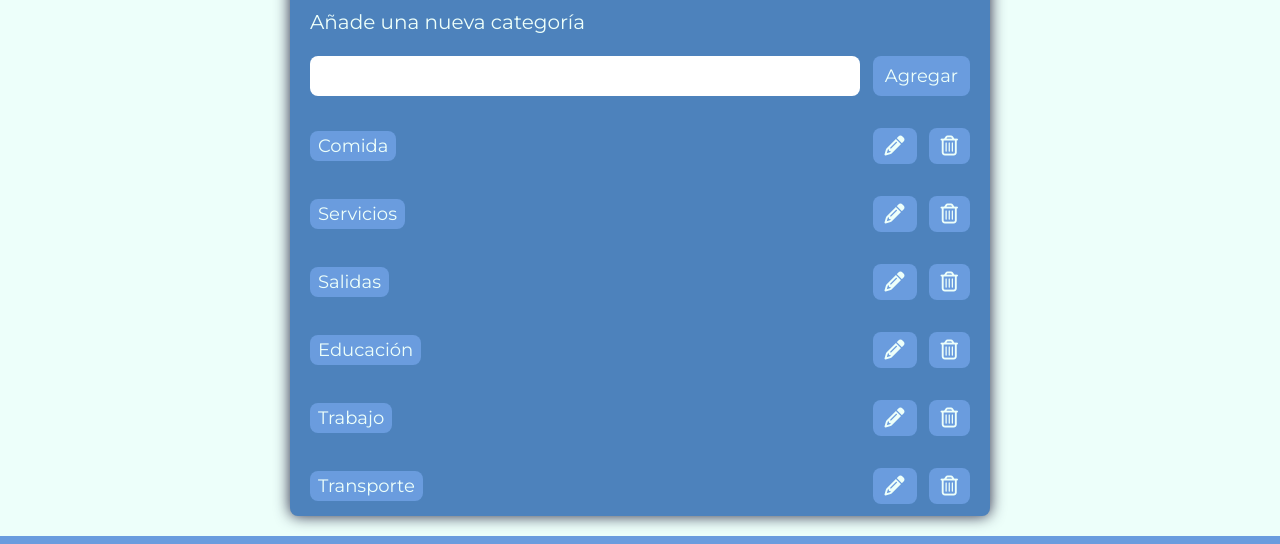
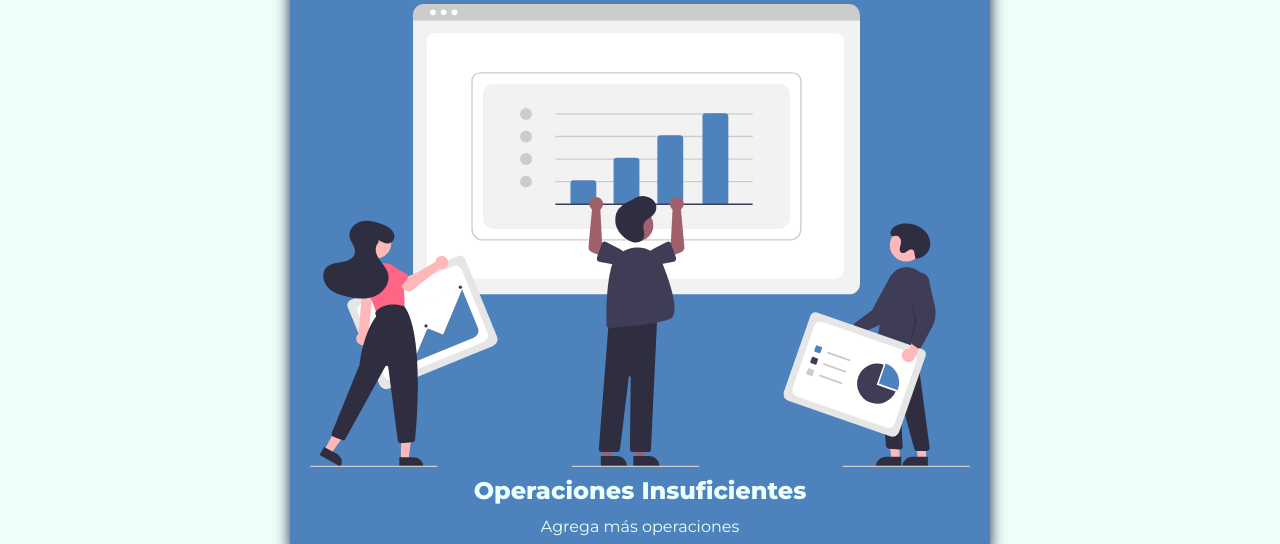
Before and after one commit to Malenagdiaz/Proyecto-AhorrADAs, a plain HTML site: page index.html in a window 1280 px wide. Shown: the part 208-752 px from the top of the page. Drawn offline with nearby package versions, Linux system fonts and the light colour scheme.

Commit message:
Agregue la seccion de reportes

```diff
--- a/index.html
+++ b/index.html
@@ -167,12 +167,11 @@
                   Categorías
          ✿～✿～✿～✿～✿～✿～✿～✿～✿～
 -->
-    <section id="seccion-categorias" class="mt-4 mb-4">
+    <section id="seccion-categorias" class="mt-4 mb-4 hidden">
       <div class="flex justify-center">
         <div
           class="w-[700px] bg-[#4d82bc] px-5 py-3 rounded-lg shadow-[0_0_15px] shadow-[#252440] max-[980px]:w-[300px]"
           id="contenedor-categorias">
-          <div>
           <h2 class="text-[#edfffa] font-['Montserrat'] text-3xl mt-6 mb-6">Categorías</h2>
           <div>
             <div class="mb-5">
@@ -188,7 +187,6 @@
           </div>
           <div id="categorias-contenedor">
             <!-- Aquí van las categorias por defecto y las nuevas -->
-            </div>
           </div>
         </div>
       </div>
@@ -239,6 +237,26 @@
               class="editar-la-cat font-['Montserrat'] text-[#edfffa] text-lg px-3 rounded-lg bg-[#6a9cde] hover:scale-110 hover:bg-[#97bdf5] hover:shadow-[0_0_10px] hover:shadow-blue-300 hover:text-[#005187]">
               <i class=" fa-solid fa-check text-xl text-[#005187] mr-1"></i>Editar
             </button>
+          </div>
+        </div>
+      </div>
+    </section>
+    <!--
+          ✿～✿～✿～✿～✿～✿～✿～✿～✿～
+                  Reportes
+          ✿～✿～✿～✿～✿～✿～✿～✿～✿～
+          -->
+    <section id="seccion-reportes" class="mt-4 mb-4">
+      <div class="flex justify-center">
+        <div
+          class="w-[700px] bg-[#4d82bc] px-5 py-3 rounded-lg shadow-[0_0_15px] shadow-[#252440] max-[980px]:w-[300px]">
+          <h2 class="text-[#edfffa] font-['Montserrat'] text-3xl mt-6 mb-6">Reportes</h2>
+          <div>
+            <img src="./img/reportes.svg" alt="Reportes" class="w-full">
+            <h5 class="font-['Montserrat'] text-center text-[#edfffa] text-2xl font-extrabold mb-2 mt-2">Operaciones
+              Insuficientes
+            </h5>
+            <p class=" font-['Montserrat'] text-center text-[#edfffa] mb-1">Agrega más operaciones</p>
           </div>
         </div>
       </div>
```
Lines whose indentation alone changed are shown as unchanged.
